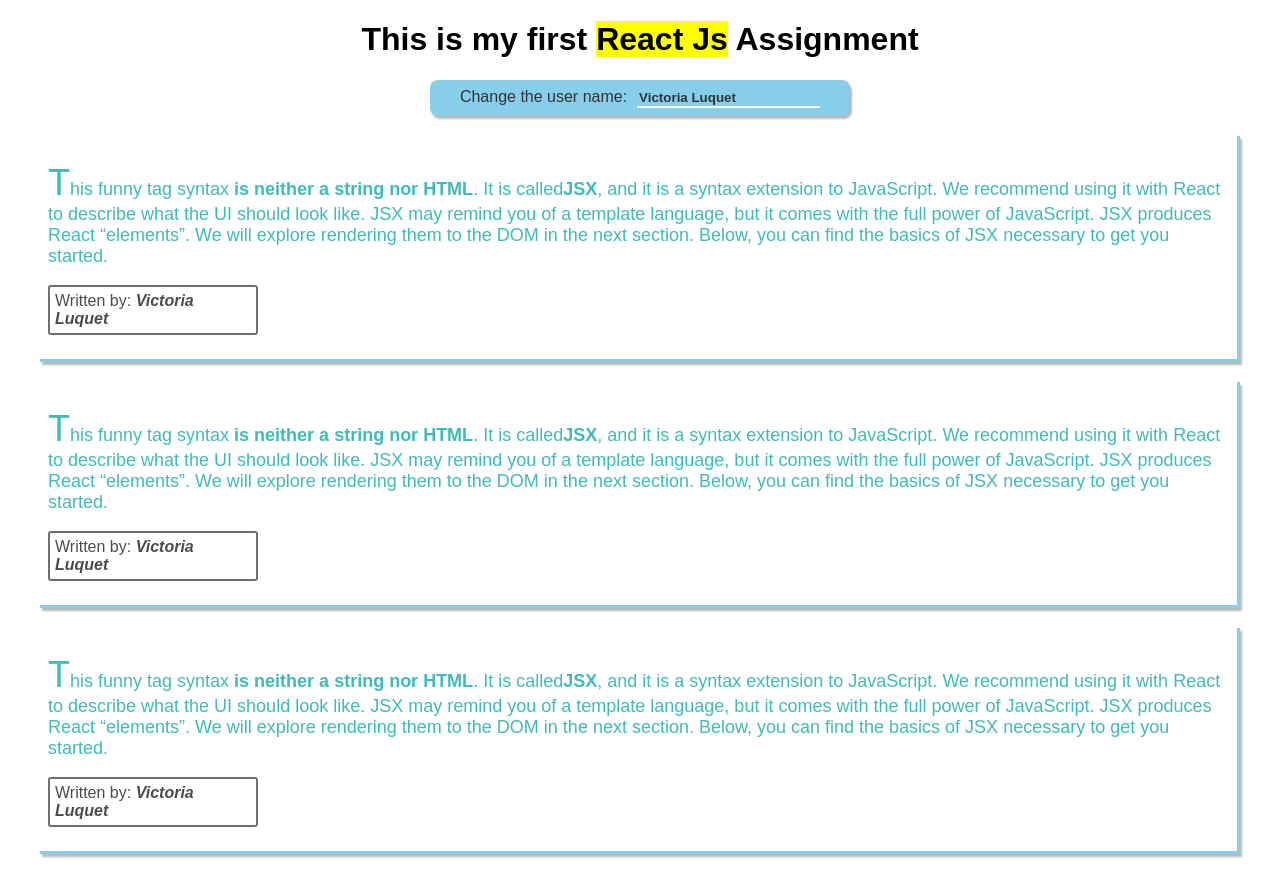
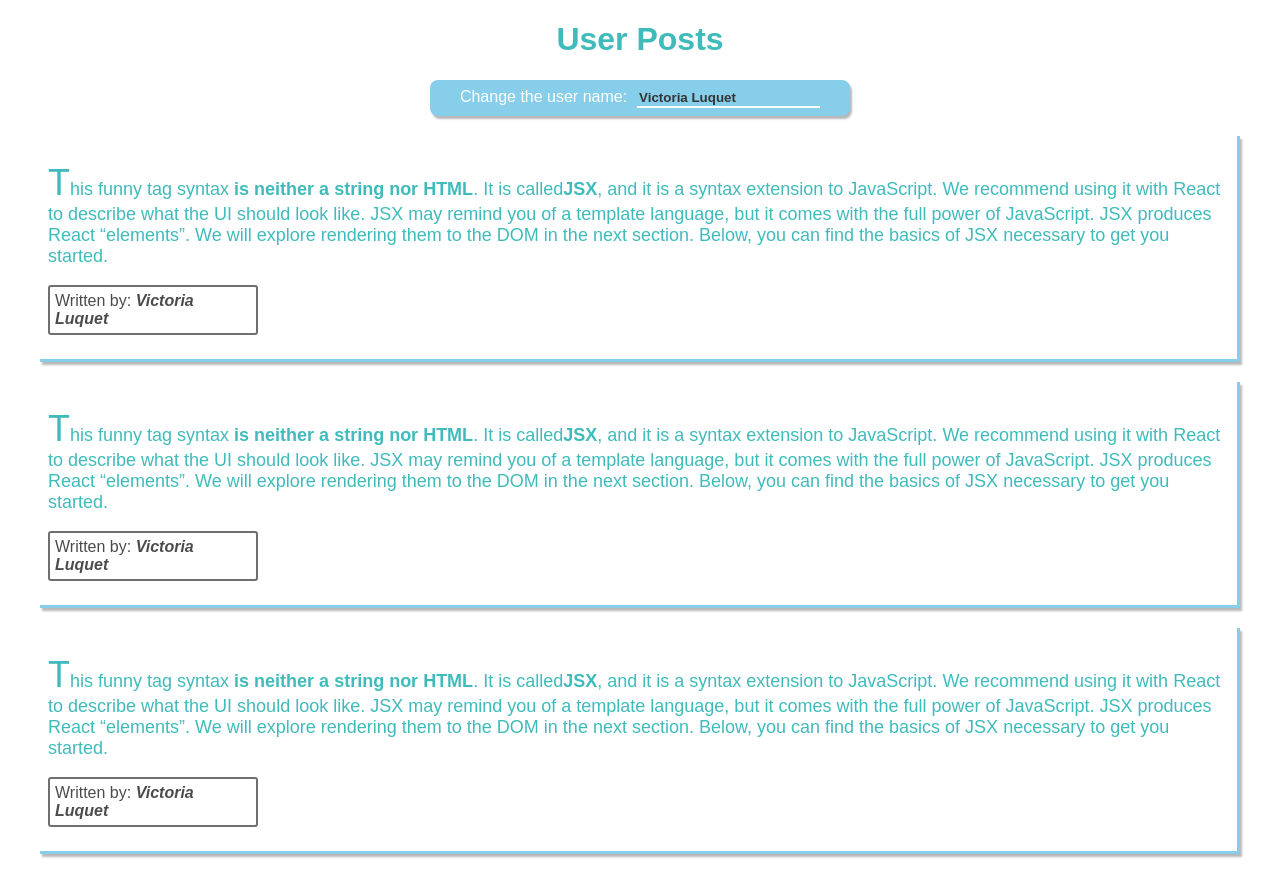
Before and after one commit to vicluq/React-JS, a React (Create React App) app in the folder first-app/: page / in a window 1280 px wide. Built offline with nearby package versions, Linux system fonts and the light colour scheme.

Commit message:
project finalized

```diff
--- a/first-app/src/App.css
+++ b/first-app/src/App.css
@@ -6,3 +6,7 @@
 .posts {
   margin: 20px 0 0;
 }
+
+.main-title {
+  color: rgb(64, 187, 187);
+}
--- a/first-app/src/App.jsx
+++ b/first-app/src/App.jsx
@@ -11,15 +11,13 @@
 
   changeUsernameHandler = (event) => {
     this.setState({ username: event.target.value });
-    console.log(this.state);
+    console.log(this.state, this.props);
   };
   // {..state, ...newState} --> class comp does that. with hooks you have to do it manually
   render() {
     return (
       <div className="App">
-        <h1>
-          This is my first <mark>React Js</mark> Assignment
-        </h1>
+        <h1 className="main-title">User Posts</h1>
         <UserInput
           changeUsername={this.changeUsernameHandler}
           username={this.state.username}
@@ -35,7 +33,6 @@
 }
 
 export default App;
-
 
 // Here I will import all the main components and those will import other components
 // that they use, as well
--- a/first-app/src/UserInput/UserInput.jsx
+++ b/first-app/src/UserInput/UserInput.jsx
@@ -15,7 +15,7 @@
 
     label: {
       margin: "0 10px 0 0",
-      color: "#333",
+      color: "#fff",
     },
 
     input: {
```
